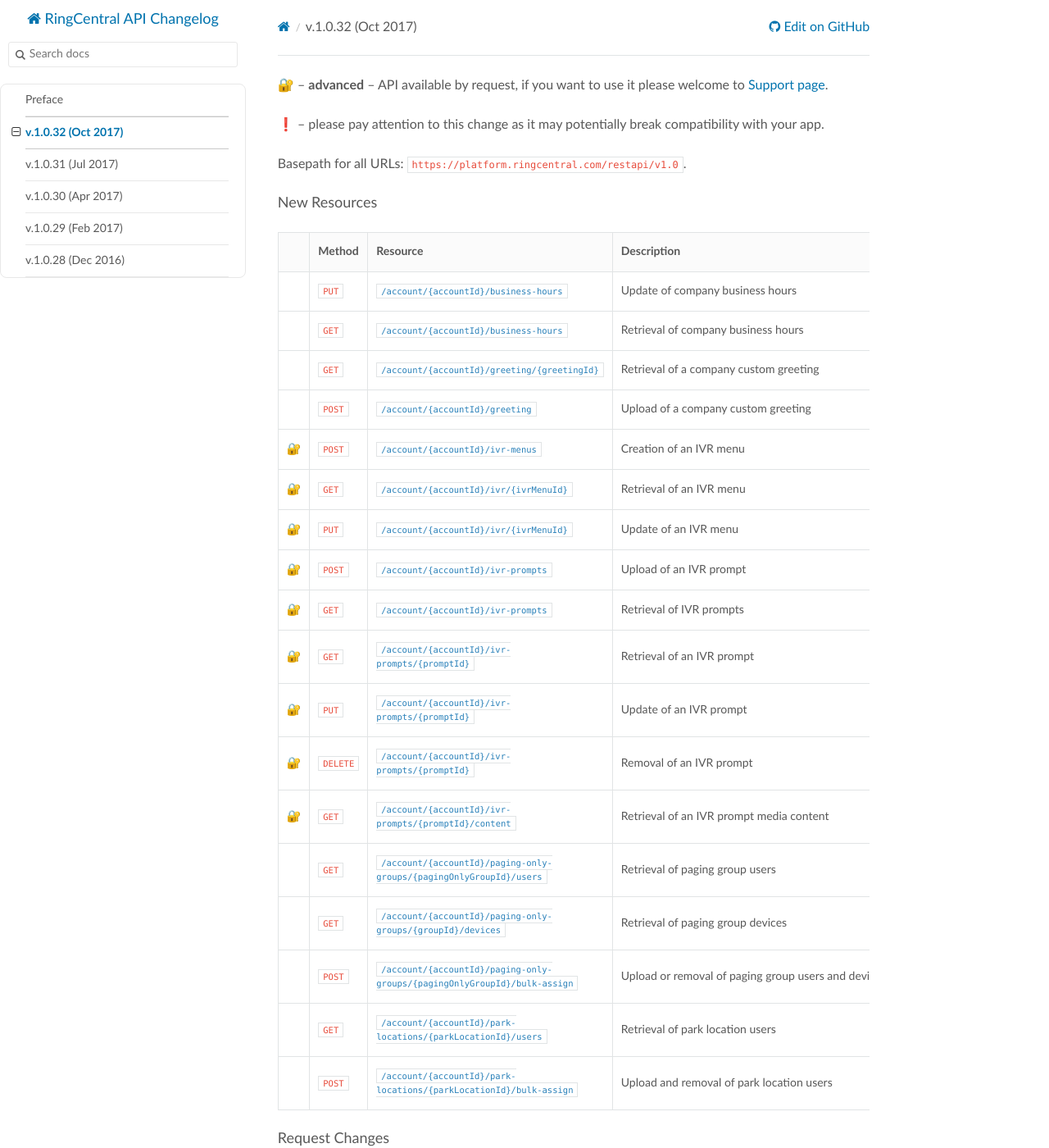
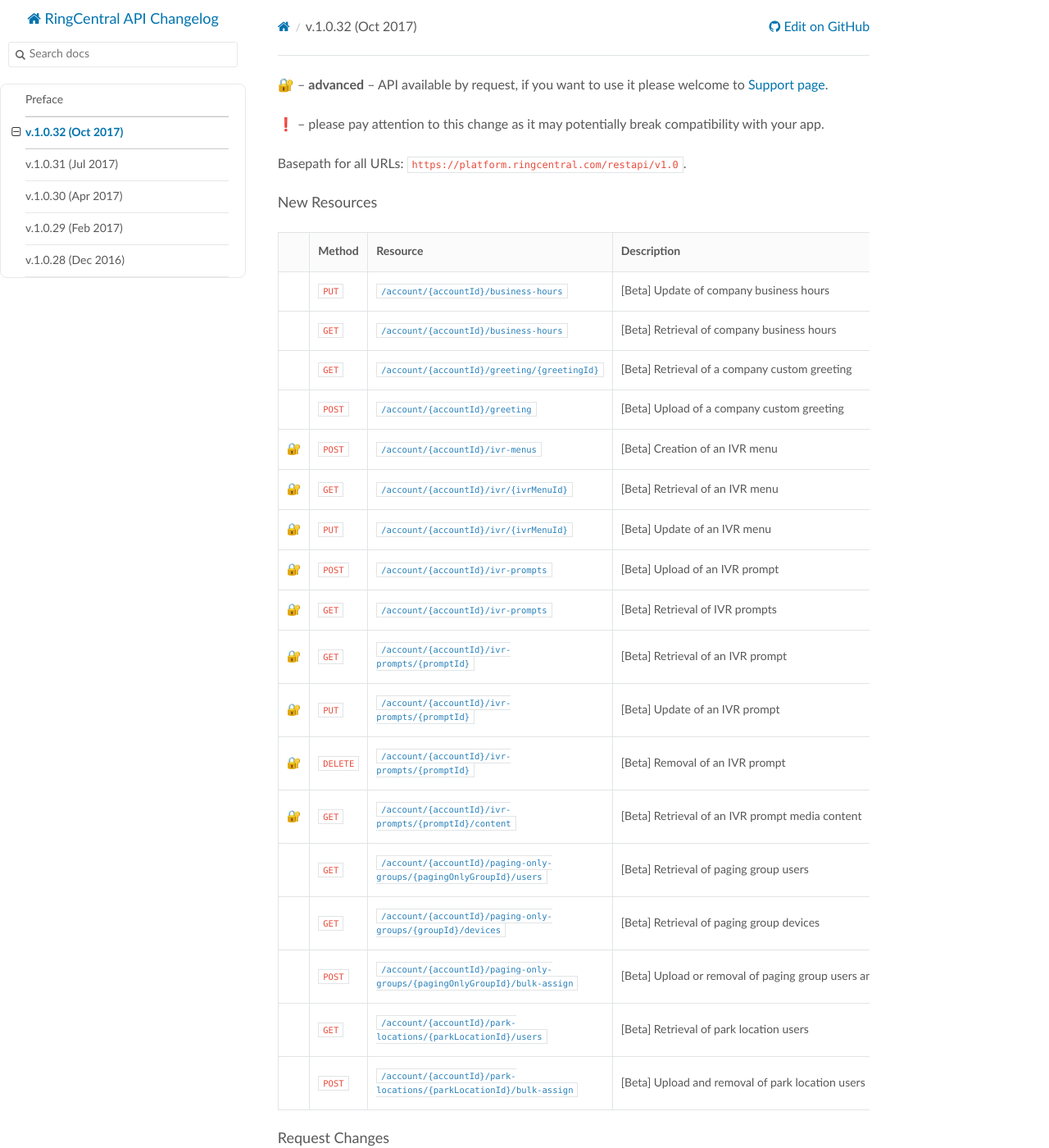
Before and after one commit to ringcentral/ringcentral-api-changelog, an MkDocs documentation site: the page built from docs/1_0_32.md, in a window 1280 px wide and 1400 px high. Shown: the whole window at 82% size. Built offline with MkDocs 1.6.1, drawn with Linux system fonts in a browser that asks for light colours; nearby versions of some CDN libraries; old or Windows-style settings are respelled for this version of MkDocs.

Commit message:
Beta label added

```diff
--- a/docs/1_0_32.md
+++ b/docs/1_0_32.md
@@ -7,24 +7,24 @@ Basepath for all URLs: `https://platform.ringcentral.com/restapi/v1.0`.
 ### New Resources
 |         |Method|Resource|Description|
 |---------|------|--------|------------------|
-|         |`PUT`|[`/account/{accountId}/business-hours`](https://developers.ringcentral.com/api-docs/latest/index.html#!#RefUpdateCompanyBusinessHours)|Update of company business hours|
-|         |`GET`|[`/account/{accountId}/business-hours`](https://developers.ringcentral.com/api-docs/latest/index.html#!#RefGetCompanyBusinessHours)|Retrieval of company business hours|
-|         |`GET`|[`/account/{accountId}/greeting/{greetingId}`](https://developers.ringcentral.com/api-docs/latest/index.html#!#RefGetCompanyCustomGreeting)|Retrieval of a company custom greeting |
-|         |`POST`|[`/account/{accountId}/greeting`](https://developers.ringcentral.com/api-docs/latest/index.html#!##RefCreateCompanyCustomGreeting)|Upload of a company custom greeting|
-|&#x1F510;|`POST`|[`/account/{accountId}/ivr-menus`](https://developers.ringcentral.com/api-docs/latest/index.html#!#RefCreateIVRMenu)|Creation of an IVR menu|
-|&#x1F510;|`GET`|[`/account/{accountId}/ivr/{ivrMenuId}`](https://developers.ringcentral.com/api-docs/latest/index.html#!#RefGetIVRMenu)|Retrieval of an IVR menu|
-|&#x1F510;|`PUT`|[`/account/{accountId}/ivr/{ivrMenuId}`](https://developers.ringcentral.com/api-docs/latest/index.html#!#RefRefUpdateIVRMenu)|Update of an IVR menu|
-|&#x1F510;|`POST`|[`/account/{accountId}/ivr-prompts`](https://developers.ringcentral.com/api-docs/latest/index.html#!#RefCreateIVRPrompt)|Upload of an IVR prompt|
-|&#x1F510;|`GET`|[`/account/{accountId}/ivr-prompts`](https://developers.ringcentral.com/api-docs/latest/index.html#!#RefGetIVRPrompts)|Retrieval of IVR prompts|
-|&#x1F510;|`GET`|[`/account/{accountId}/ivr-prompts/{promptId}`](https://developers.ringcentral.com/api-docs/latest/index.html#!#RefGetIVRPrompt)|Retrieval of an IVR prompt|
-|&#x1F510;|`PUT`|[`/account/{accountId}/ivr-prompts/{promptId}`](https://developers.ringcentral.com/api-docs/latest/index.html#!#RefUpdateIVRPrompt)|Update of an IVR prompt|
-|&#x1F510;|`DELETE`|[`/account/{accountId}/ivr-prompts/{promptId}`](https://developers.ringcentral.com/api-docs/latest/index.html#!#RefDeleteIVRPrompt)|Removal of an IVR prompt|
-|&#x1F510;|`GET`|[`/account/{accountId}/ivr-prompts/{promptId}/content`](https://developers.ringcentral.com/api-docs/latest/index.html#!#RefGetIVRPromptContent)|Retrieval of an IVR prompt media content|
-|         |`GET`|[`/account/{accountId}/paging-only-groups/{pagingOnlyGroupId}/users`](https://developers.ringcentral.com/api-docs/latest/index.html#!#RefGetPagingOnlyGroupUsers)|Retrieval of paging group users|
-|         |`GET`|[`/account/{accountId}/paging-only-groups/{groupId}/devices`](https://developers.ringcentral.com/api-docs/latest/index.html#!#RefGetPagingOnlyGroupDevices)|Retrieval of paging group devices|
-|         |`POST`|[`/account/{accountId}/paging-only-groups/{pagingOnlyGroupId}/bulk-assign`](https://developers.ringcentral.com/api-docs/latest/index.html#!#RefEditPagingOnlyGroup)|Upload or removal of paging group users and devices|
-|         |`GET`|[`/account/{accountId}/park-locations/{parkLocationId}/users`](https://developers.ringcentral.com/api-docs/latest/index.html#!#RefGetParkLocationUsers)|Retrieval of park location users |
-|         |`POST`|[`/account/{accountId}/park-locations/{parkLocationId}/bulk-assign`](https://developers.ringcentral.com/api-docs/latest/index.html#!#RefEditParkLocation)|Upload and removal of park location users|
+|         |`PUT`|[`/account/{accountId}/business-hours`](https://developers.ringcentral.com/api-docs/latest/index.html#!#RefUpdateCompanyBusinessHours)|[Beta] Update of company business hours|
+|         |`GET`|[`/account/{accountId}/business-hours`](https://developers.ringcentral.com/api-docs/latest/index.html#!#RefGetCompanyBusinessHours)|[Beta] Retrieval of company business hours|
+|         |`GET`|[`/account/{accountId}/greeting/{greetingId}`](https://developers.ringcentral.com/api-docs/latest/index.html#!#RefGetCompanyCustomGreeting)|[Beta] Retrieval of a company custom greeting |
+|         |`POST`|[`/account/{accountId}/greeting`](https://developers.ringcentral.com/api-docs/latest/index.html#!##RefCreateCompanyCustomGreeting)|[Beta] Upload of a company custom greeting|
+|&#x1F510;|`POST`|[`/account/{accountId}/ivr-menus`](https://developers.ringcentral.com/api-docs/latest/index.html#!#RefCreateIVRMenu)|[Beta] Creation of an IVR menu|
+|&#x1F510;|`GET`|[`/account/{accountId}/ivr/{ivrMenuId}`](https://developers.ringcentral.com/api-docs/latest/index.html#!#RefGetIVRMenu)|[Beta] Retrieval of an IVR menu|
+|&#x1F510;|`PUT`|[`/account/{accountId}/ivr/{ivrMenuId}`](https://developers.ringcentral.com/api-docs/latest/index.html#!#RefRefUpdateIVRMenu)|[Beta] Update of an IVR menu|
+|&#x1F510;|`POST`|[`/account/{accountId}/ivr-prompts`](https://developers.ringcentral.com/api-docs/latest/index.html#!#RefCreateIVRPrompt)|[Beta] Upload of an IVR prompt|
+|&#x1F510;|`GET`|[`/account/{accountId}/ivr-prompts`](https://developers.ringcentral.com/api-docs/latest/index.html#!#RefGetIVRPrompts)|[Beta] Retrieval of IVR prompts|
+|&#x1F510;|`GET`|[`/account/{accountId}/ivr-prompts/{promptId}`](https://developers.ringcentral.com/api-docs/latest/index.html#!#RefGetIVRPrompt)|[Beta] Retrieval of an IVR prompt|
+|&#x1F510;|`PUT`|[`/account/{accountId}/ivr-prompts/{promptId}`](https://developers.ringcentral.com/api-docs/latest/index.html#!#RefUpdateIVRPrompt)|[Beta] Update of an IVR prompt|
+|&#x1F510;|`DELETE`|[`/account/{accountId}/ivr-prompts/{promptId}`](https://developers.ringcentral.com/api-docs/latest/index.html#!#RefDeleteIVRPrompt)|[Beta] Removal of an IVR prompt|
+|&#x1F510;|`GET`|[`/account/{accountId}/ivr-prompts/{promptId}/content`](https://developers.ringcentral.com/api-docs/latest/index.html#!#RefGetIVRPromptContent)|[Beta] Retrieval of an IVR prompt media content|
+|         |`GET`|[`/account/{accountId}/paging-only-groups/{pagingOnlyGroupId}/users`](https://developers.ringcentral.com/api-docs/latest/index.html#!#RefGetPagingOnlyGroupUsers)|[Beta] Retrieval of paging group users|
+|         |`GET`|[`/account/{accountId}/paging-only-groups/{groupId}/devices`](https://developers.ringcentral.com/api-docs/latest/index.html#!#RefGetPagingOnlyGroupDevices)|[Beta] Retrieval of paging group devices|
+|         |`POST`|[`/account/{accountId}/paging-only-groups/{pagingOnlyGroupId}/bulk-assign`](https://developers.ringcentral.com/api-docs/latest/index.html#!#RefEditPagingOnlyGroup)|[Beta] Upload or removal of paging group users and devices|
+|         |`GET`|[`/account/{accountId}/park-locations/{parkLocationId}/users`](https://developers.ringcentral.com/api-docs/latest/index.html#!#RefGetParkLocationUsers)|[Beta] Retrieval of park location users |
+|         |`POST`|[`/account/{accountId}/park-locations/{parkLocationId}/bulk-assign`](https://developers.ringcentral.com/api-docs/latest/index.html#!#RefEditParkLocation)|[Beta] Upload and removal of park location users|
 
 ### Request Changes
 |         |Method|Resource|Change Description|
```
